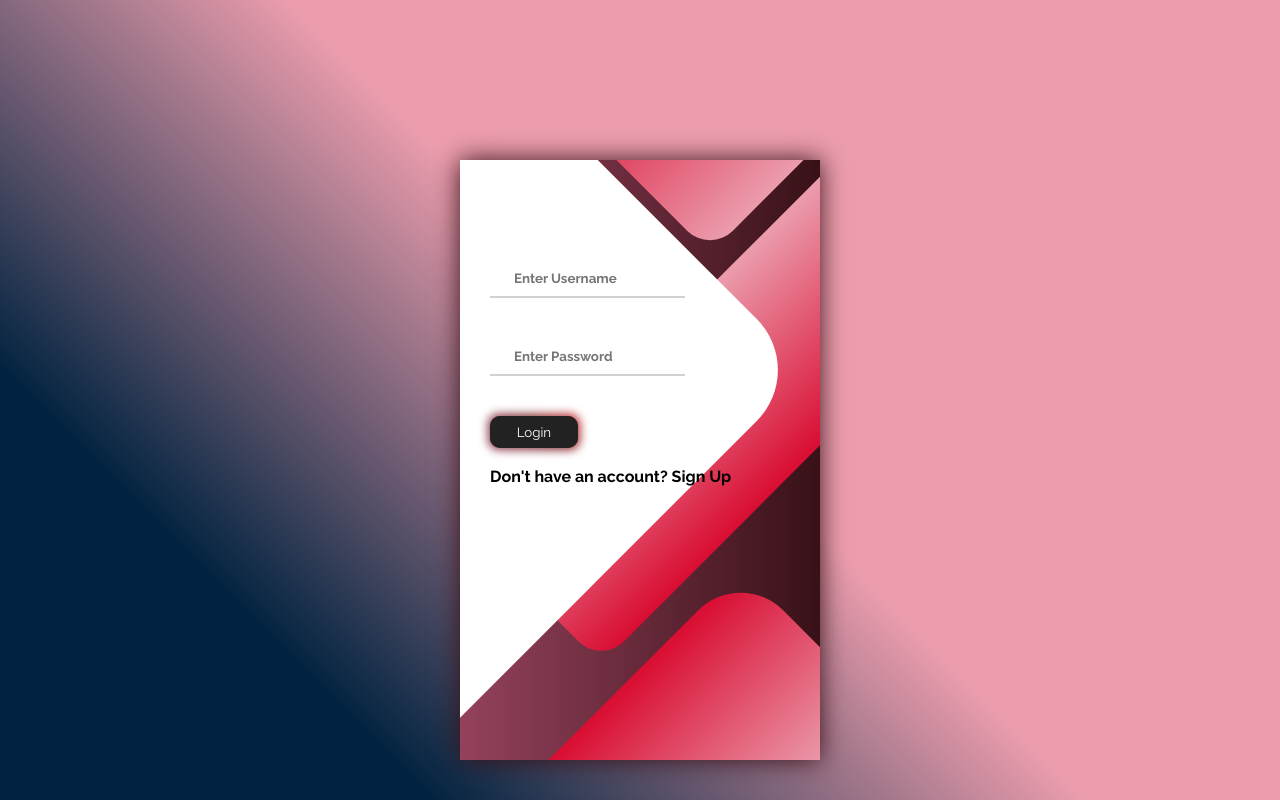
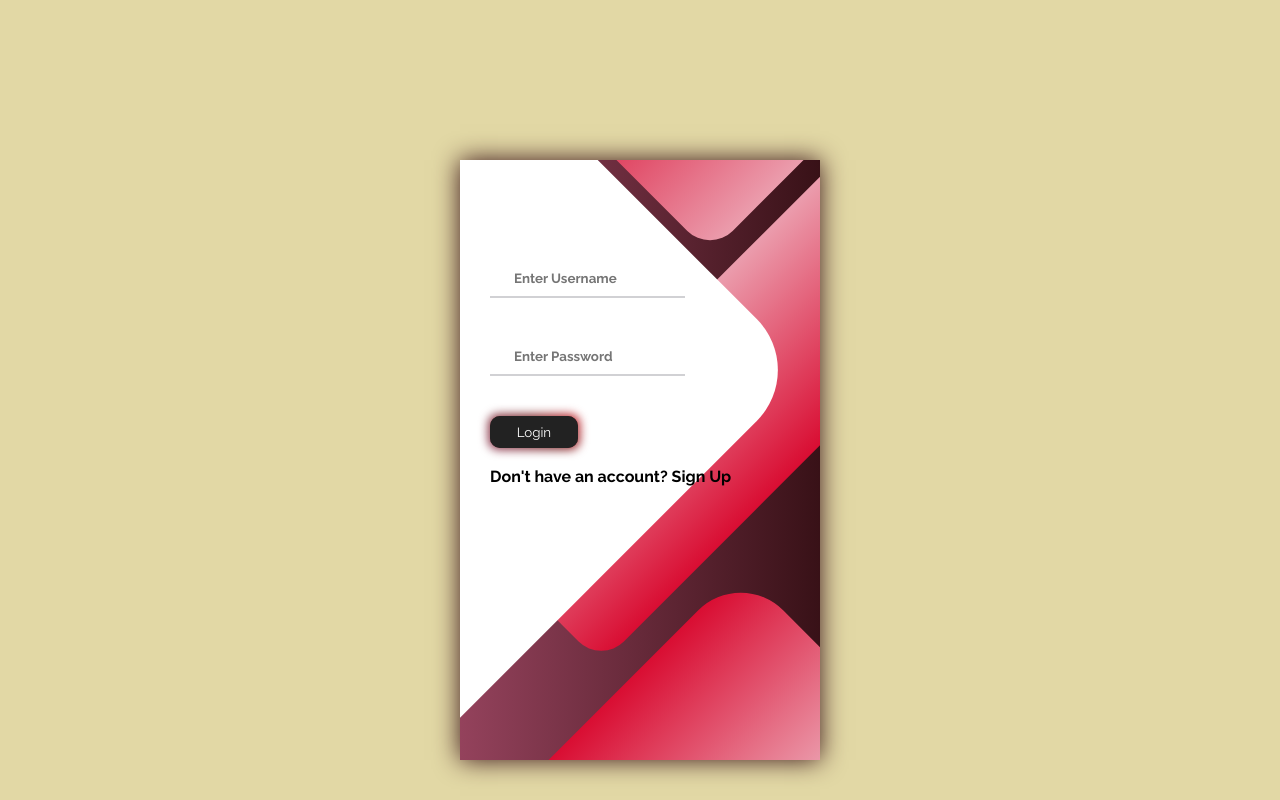
Before and after one commit to daceCS/ReFrame-React, a React (Vite) app in the folder frontend/: page /login in a window 1280 px wide. Shown: the top 800 px of the page. Built offline with nearby package versions, Linux system fonts and the light colour scheme.

Commit message:
Update signup&signin.css

```diff
--- a/frontend/src/css/signup&signin.css
+++ b/frontend/src/css/signup&signin.css
@@ -5,8 +5,10 @@
   padding: 0;
   font-family: Raleway, sans-serif;
 }
-body {
+.signupAndSigninBackground {
   background: linear-gradient(45deg, #012340 25%, #eb9dad 55%);
+  background-repeat: no-repeat;
+  background-attachment: fixed;
 }
 .inputContainer {
   display: flex;
```
